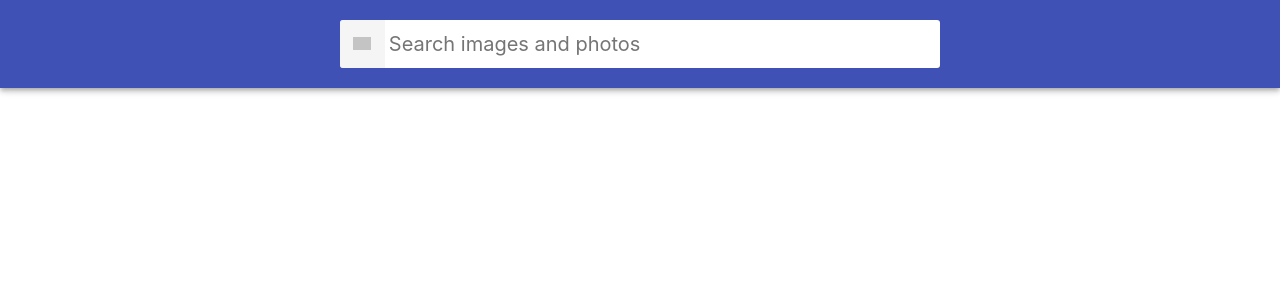
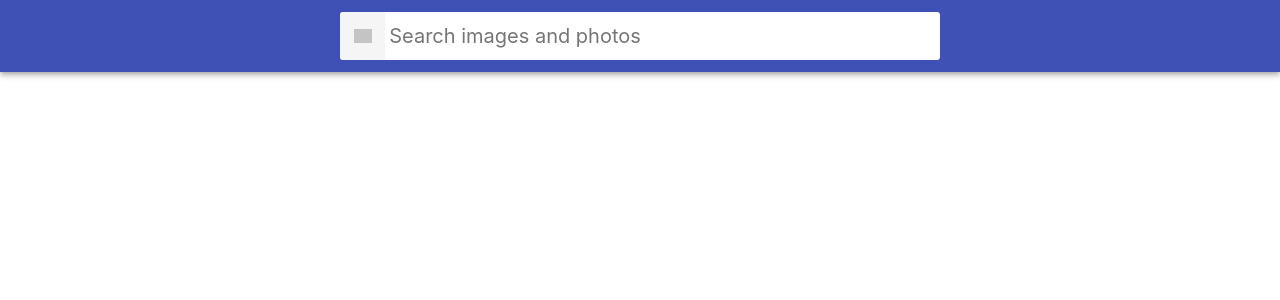
Before and after one commit to adiczq/goit-react-hw-03-image-finder, a React (Create React App) app: page / in a window 1280 px wide. Shown: the top 300 px of the page. Built offline with nearby package versions, Linux system fonts and the light colour scheme; grey boxes are pictures that could not be loaded.

Commit message:
Update index.css

```diff
--- a/src/index.css
+++ b/src/index.css
@@ -13,3 +13,31 @@
   font-family: source-code-pro, Menlo, Monaco, Consolas, 'Courier New',
     monospace;
 }
+
+html {
+  box-sizing: border-box;
+  width: 100vw;
+  overflow-x: hidden;
+}
+
+*,
+*::before,
+*::after {
+  box-sizing: inherit;
+}
+
+body {
+  margin: 0;
+  font-family: -apple-system, BlinkMacSystemFont, 'Segoe UI', Roboto,
+    Oxygen-Sans, Ubuntu, Cantarell, 'Helvetica Neue', sans-serif;
+  color: #212121;
+  background-color: #fff;
+  -webkit-font-smoothing: antialiased;
+  -moz-osx-font-smoothing: grayscale;
+}
+
+img {
+  display: block;
+  max-width: 100%;
+  height: auto;
+}
```
